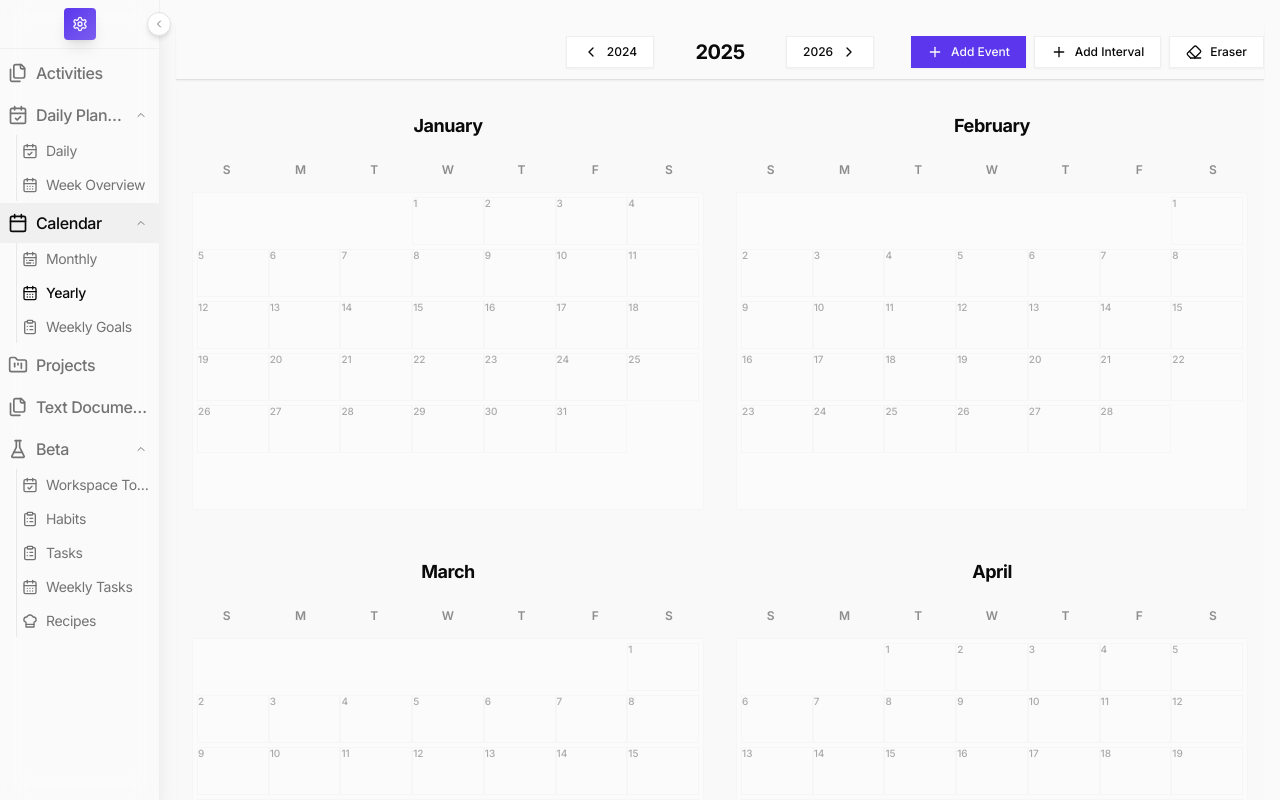
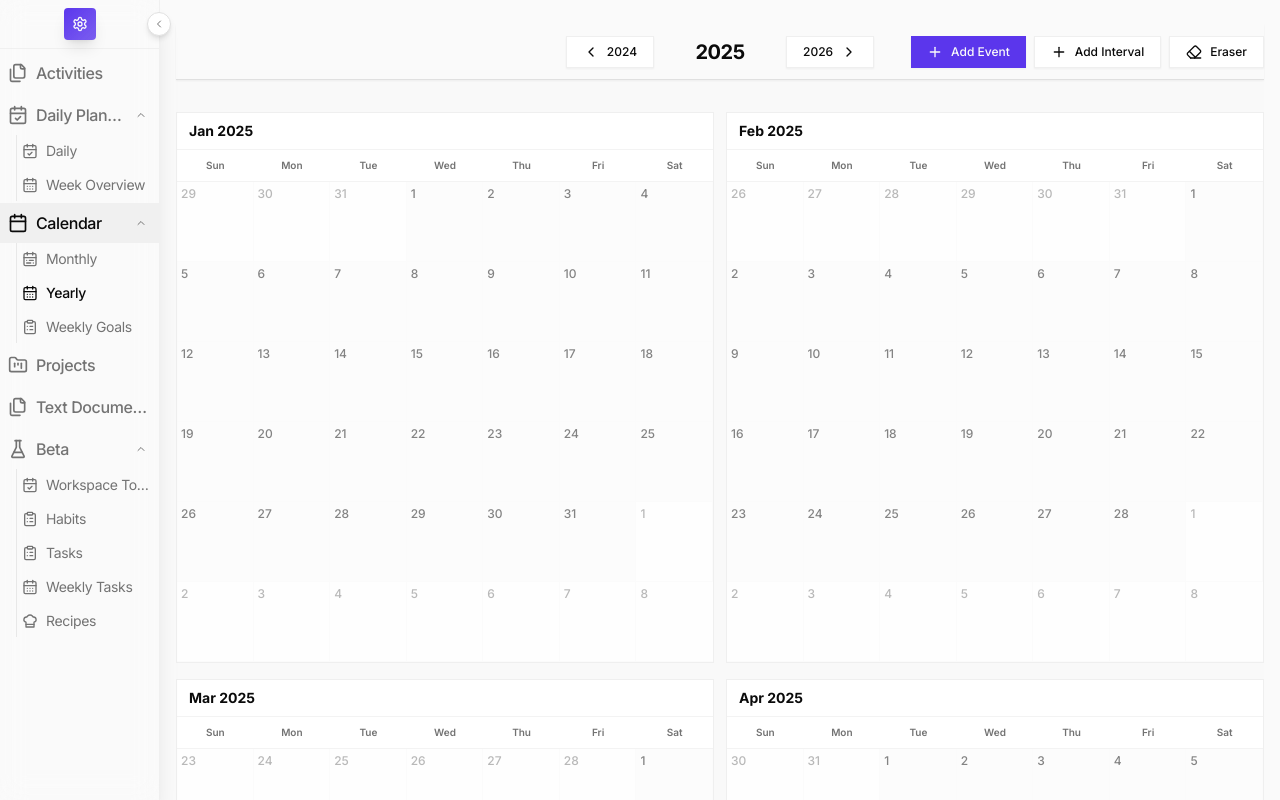
Before and after one commit to obihughes/omega-planner, a Next.js app: page /calendar in a window 1280 px wide. Shown: the top 800 px of the page. Built offline with nearby package versions, Linux system fonts and the light colour scheme.

Commit message:
Refactor YearCalendar Component: Update layout to display months in a 6x2 grid format, enhancing visual organization. Improve date rendering and event display, ensuring a consistent user experience with the Monthly view. Update documentation to reflect these changes.

```diff
--- a/components/calendar/YearCalendar.tsx
+++ b/components/calendar/YearCalendar.tsx
@@ -703,21 +703,26 @@ export function YearCalendar({
   };
 
   const renderMonth = (month: number) => {
-    const monthDates = getMonthDates(currentYear, month);
+    // Build a 6x7 grid for each month (like monthly calendar)
+    const firstOfMonth = new Date(currentYear, month, 1);
+    const startDate = new Date(firstOfMonth);
+    const firstDayWeekday = firstOfMonth.getDay();
+    startDate.setDate(firstOfMonth.getDate() - firstDayWeekday);
 
-    const monthEvents = (eventsByMonth[month] || []).slice().sort((a, b) => a.date.getTime() - b.date.getTime());
-
-    const monthPeriods = getPeriodSegmentsForMonth(data.periods, currentYear, month)
-      .slice()
-      .sort((a, b) => a.startDate.getTime() - b.startDate.getTime());
+    const days: Date[] = [];
+    for (let i = 0; i < 42; i++) {
+      const d = new Date(startDate);
+      d.setDate(startDate.getDate() + i);
+      days.push(d);
+    }
 
     return (
-      <div key={month} id={`month-${month}`}>
-        {/* Month Header */}
-        <div className="mb-4">
+      <div key={month} id={`month-${month}`} className="bg-card overflow-hidden border border-border/50 rounded-lg">
+        {/* Month header */}
+        <div className="flex items-center justify-between px-3 py-2 border-b border-border/40 bg-card/70">
           <button
             type="button"
-            className="text-lg font-bold text-center text-foreground tracking-tight w-full hover:underline cursor-pointer"
+            className="text-sm font-bold text-foreground hover:underline cursor-pointer flex-1 text-left"
             title="Open this month in Monthly view"
             onClick={() => {
               try {
@@ -730,38 +735,38 @@ export function YearCalendar({
               }
             }}
           >
-            {getMonthName(month)}
+            {firstOfMonth.toLocaleDateString('en-US', { month: 'short', year: 'numeric' })}
           </button>
         </div>
 
-        {/* Week Days Header */}
-        <div className="grid grid-cols-7 gap-1 mb-2">
-          {weekDays.map((day, index) => (
-            <div key={`${day}-${index}`} className={cn("text-xs font-semibold text-muted-foreground/80 text-center py-1.5 tracking-wide", inter.className)}>
-              {day}
-            </div>
-          ))}
+        {/* Day headers */}
+        <div className="grid grid-cols-7 border-b border-border/40 text-center font-semibold text-muted-foreground bg-card">
+          <div className="p-2 text-[10px]">Sun</div>
+          <div className="p-2 text-[10px]">Mon</div>
+          <div className="p-2 text-[10px]">Tue</div>
+          <div className="p-2 text-[10px]">Wed</div>
+          <div className="p-2 text-[10px]">Thu</div>
+          <div className="p-2 text-[10px]">Fri</div>
+          <div className="p-2 text-[10px]">Sat</div>
         </div>
 
-        {/* Calendar Grid - with subtle background */}
-        <div className="grid grid-cols-7 gap-y-1 relative bg-card/30 border border-border/20 rounded-md p-1">
-          {monthDates.map((date, index) => {
-            const dayInfo = getDayInfo(date, month, data.events, data.periods, monthDates);
-
+        {/* Days grid */}
+        <div className="grid grid-cols-7">
+          {days.map((date, index) => {
+            const isCurrentMonth = date.getMonth() === month;
+            const isToday = date.toDateString() === new Date().toDateString();
             const today = new Date();
             today.setHours(0, 0, 0, 0);
-            const isPast = date < today && !dayInfo.isToday;
+            const isPast = date < today && !isToday;
 
-            if (!dayInfo.isCurrentMonth) {
-              return <div key={date.toISOString()} className="h-12" />;
-            }
+            const dayEvents = data.events
+              .filter(event => event.date.toDateString() === date.toDateString())
+              .slice()
+              .sort((a, b) => a.date.getTime() - b.date.getTime());
 
-            // Hover highlighting disabled
-
-            // Remove the old border-style event indicator - replaced with color circles
-
-            const periodStyle: React.CSSProperties = {};
-            let periodClasses = '';
+            const dayPeriods = data.periods.filter(p =>
+              p.startDate <= date && p.endDate >= date
+            );
 
             // Convert hex to rgba for transparency
             const hexToRgba = (hex: string, alpha: number) => {
@@ -771,82 +776,72 @@ export function YearCalendar({
               return `rgba(${r}, ${g}, ${b}, ${alpha})`;
             };
 
-            if (dayInfo.periods.length === 1) {
-              const period = dayInfo.periods[0];
-              const baseColor = period.color;
-              const opacity = isPast ? 0.15 : 0.25; // Much more subtle opacity like monthly view
-
-              periodStyle.backgroundColor = hexToRgba(baseColor, opacity);
-              periodStyle.color = getContrastColor(baseColor);
-
-            } else if (dayInfo.periods.length >= 2) {
-              const p1 = dayInfo.periods[0];
-              const p2 = dayInfo.periods[1];
-              const opacity = isPast ? 0.15 : 0.25; // Much more subtle opacity like monthly view
-
-              // Horizontal split: top half p1, bottom half p2
+            const periodStyle: React.CSSProperties = {};
+            if (dayPeriods.length === 1) {
+              const period = dayPeriods[0];
+              const opacity = isPast ? 0.15 : 0.25;
+              periodStyle.backgroundColor = hexToRgba(period.color, opacity);
+            } else if (dayPeriods.length >= 2) {
+              const p1 = dayPeriods[0];
+              const p2 = dayPeriods[1];
+              const opacity = isPast ? 0.15 : 0.25;
               periodStyle.background = `linear-gradient(to bottom, ${hexToRgba(p1.color, opacity)} 50%, ${hexToRgba(p2.color, opacity)} 50%)`;
-              periodStyle.color = getContrastColor(p1.color);
-              periodStyle.textShadow = '0 1px 1px rgba(0,0,0,0.5)';
             }
-
-            // Removed hasEventIndicator - no longer needed with new circle system
-
-            // Visual feedback for drag mode
-            const isDragTarget = dragMode && draggedPeriod && dayInfo.periods.some(p => p.id === draggedPeriod.id);
 
             return (
               <div
-                    key={date.toISOString()}
-                    data-date={date.toISOString()}
-                    className={cn(`
-                      relative h-12 flex flex-col items-start justify-start text-xs border transition-all duration-200`,
-                      isPast
-                        ? 'text-muted-foreground/40 cursor-default border-border/20'
-                        : 'text-foreground cursor-pointer border-border/40',
-                      !periodStyle.backgroundColor && !isPast && 'bg-card',
-                      !dayInfo.isCurrentMonth && 'bg-muted/10 border-border/10',
-                      dayInfo.isToday && 'bg-primary/20 text-primary-foreground font-bold border-primary/60 shadow-md ring-2 ring-primary/40 ring-offset-1 ring-offset-background',
-                      selectedDate && isSameDay(date, selectedDate) && !periodStyle.backgroundColor && 'bg-accent/30 border-accent-foreground/40',
-                      isDragTarget && 'ring-2 ring-blue-400/60 shadow-lg',
-                      dragMode && dayInfo.periods.length > 0 && 'cursor-grabbing'
+                key={`${month}-${index}`}
+                className={cn(
+                  "min-h-[80px] border-r border-b border-border/30 last:border-r-0 transition-all duration-200 cursor-pointer relative group",
+                  !isCurrentMonth && "text-muted-foreground/50",
+                  isPast && "opacity-50",
+                  isToday && "border-primary border-2 bg-primary/10 ring-2 ring-primary/30",
+                  selectedDate && date.toDateString() === selectedDate.toDateString() && "border-accent-foreground/60 bg-accent/10"
                 )}
-                    style={{ ...periodStyle }}
+                style={periodStyle}
                 onClick={() => !isPast && handleDateClick(date)}
                 onDoubleClick={() => !isPast && handleDateDoubleClick(date)}
-                    onMouseDown={(e) => !isPast && dayInfo.periods.length > 0 ? handlePeriodMouseDown(e, date, dayInfo.periods[0]) : handleDateMouseDown(e, date)}
+                onMouseDown={(e) => !isPast && dayPeriods.length > 0 ? handlePeriodMouseDown(e, date, dayPeriods[0]) : handleDateMouseDown(e, date)}
                 onMouseUp={handleDateMouseUp}
                 onMouseLeave={handleDateMouseUp}
-                    onMouseMove={dragMode && !isPast ? (e) => handleDragMove(e, date) : undefined}
               >
-                    <span className={cn(
-                      "relative z-20 select-none transition-colors duration-200 text-[10px] leading-none",
-                      dayInfo.isToday ? "font-bold text-primary-foreground" : "font-medium",
-                      isPast ? "text-muted-foreground/60" : "text-foreground",
-                      !dayInfo.isCurrentMonth && "text-muted-foreground/30",
-                      inter.className
+                {/* Background */}
+                <div className={cn(
+                  "absolute inset-0",
+                  !isCurrentMonth && "bg-muted/20",
+                  isCurrentMonth && !periodStyle.backgroundColor && "bg-background",
+                  isToday && "bg-primary/15"
+                )} />
+
+                {/* Content */}
+                <div className="relative z-10 h-full p-1">
+                  <div className={cn(
+                    "text-xs mb-1 font-medium transition-colors duration-200 relative z-10",
+                    !isCurrentMonth && "text-muted-foreground",
+                    isToday && "text-primary font-bold"
                   )}>
                     {date.getDate()}
-                    </span>
+                  </div>
 
-                    {/* Events in timeline */}
-                    <div className="absolute top-3 left-0 right-0 bottom-0 flex flex-col gap-0.5 overflow-hidden">
-                      {dayInfo.events.slice(0, 2).map((event, idx) => {
+                  {/* Events */}
+                  <div className="space-y-1 relative z-10">
+                    {dayEvents.slice(0, 2).map(event => {
                       const textColor = getContrastColor(event.color);
                       return (
                         <div
                           key={event.id}
-                            className="h-2.5 px-0.5 py-0 text-[11px] cursor-pointer hover:opacity-95 transition-opacity duration-200 border-l group relative flex items-center rounded-xs truncate"
+                          className="h-5 px-1.5 py-0.5 text-[11px] cursor-pointer hover:opacity-95 transition-opacity duration-200 border group relative flex items-center rounded-sm truncate"
                           style={{
                             backgroundColor: event.color,
-                              borderLeftColor: textColor === '#000' ? '#000' : '#fff',
+                            borderColor: event.color,
                             color: textColor,
-                              borderLeftWidth: '1px'
+                            borderLeftWidth: '3px',
+                            borderLeftColor: textColor === '#000' ? '#000' : '#fff'
                           }}
-                            onClick={(e) => { e.stopPropagation(); handleEventClick(event, e); }}
-                            title={event.title}
+                          onClick={(e) => handleEventClick(event, e)}
+                          title={`${event.title}${(event.notes || event.description) ? ` - ${event.notes || event.description}` : ''}`}
                         >
-                            <span className="truncate font-medium text-[11px] leading-none"
+                          <span className="truncate font-semibold text-[11px]"
                             style={{ color: textColor }}
                           >
                             {event.title}
@@ -854,17 +849,17 @@ export function YearCalendar({
                         </div>
                       );
                     })}
-                      {dayInfo.events.length > 2 && (
-                        <div className="text-[11px] text-muted-foreground leading-none font-medium">
-                          +{dayInfo.events.length - 2}
+                    {dayEvents.length > 2 && (
+                      <div className="text-[10px] text-muted-foreground px-1 font-medium">
+                        +{dayEvents.length - 2}
                       </div>
                     )}
+                  </div>
                 </div>
               </div>
             );
           })}
         </div>
-
       </div>
     );
   };
@@ -939,9 +934,9 @@ export function YearCalendar({
         </div>
       </div>
 
-      {/* 12-Month Grid */}
+      {/* 12-Month Grid - 6 rows x 2 columns */}
       <div className={cn(
-        "grid grid-cols-2 gap-x-8 gap-y-12 transition-all duration-300 pt-16 mt-6 px-4 bg-background/50",
+        "grid grid-cols-2 gap-x-3 gap-y-4 transition-all duration-300 pt-16 mt-6 px-0 bg-background/50",
         {
           'cursor-crosshair': eraserMode,
           'opacity-50 pointer-events-none': isLoading
```
Also changed, not shown: 1 other file (tests, documents, lock files or other folders). Lines whose indentation alone changed are shown as unchanged.
